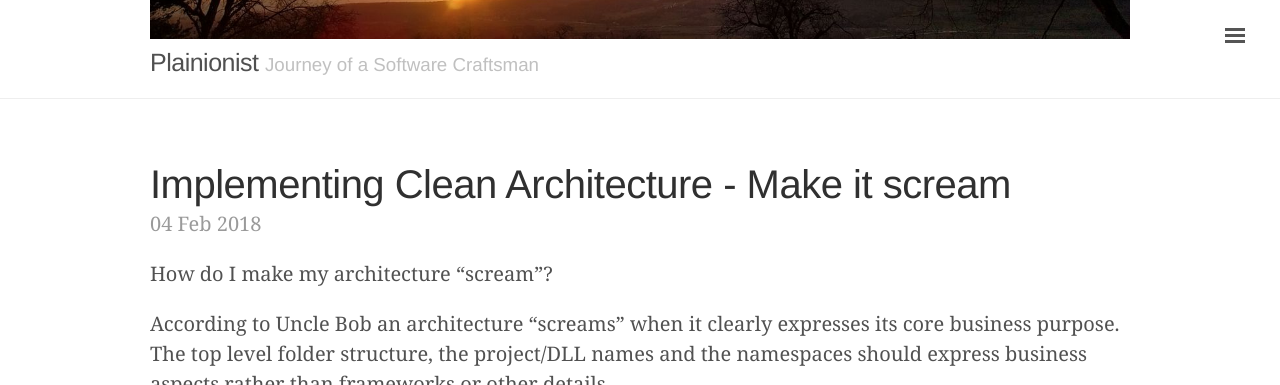
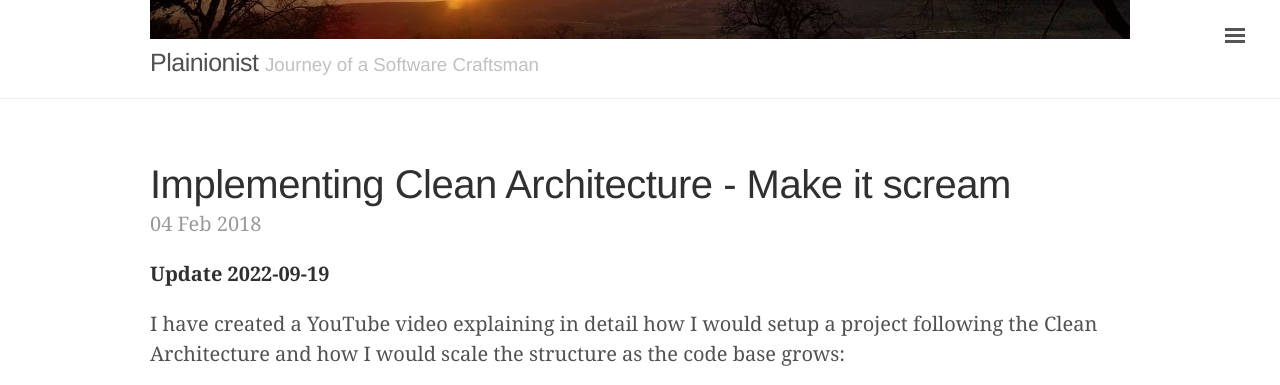
Before and after one commit to plainionist/plainionist.github.io, a Jekyll site: the page built from _posts/2018-02-04-Implementing-Clean-Architecture-Scream.md, in a window 1280 px wide and 900 px high, scrolled down 308 px, cut to the strip 0-385 px from the top of the window. Built offline with Jekyll 4.4.1, drawn with Linux system fonts in a browser that asks for light colours; comment, search, counter and statistics services are not loaded; some of the changed text lies outside the part shown.

Commit message:
post updated

```diff
--- a/_posts/2018-02-04-Implementing-Clean-Architecture-Scream.md
+++ b/_posts/2018-02-04-Implementing-Clean-Architecture-Scream.md
@@ -7,6 +7,18 @@
 excerpt_separator: <!--more-->
 lint-nowarn: JL0003
 ---
+
+**Update 2022-09-19**
+
+I have created a YouTube video explaining in detail how I would setup a project following
+the Clean Architecture and how I would scale the structure as the code base grows:
+
+<iframe width="560" height="315" src="https://www.youtube.com/embed/1IE8RC-IOSE"
+  title="YouTube video player" frameborder="0"
+  allow="accelerometer; autoplay; clipboard-write; encrypted-media; gyroscope; picture-in-picture" allowfullscreen>
+</iframe>
+
+-----
 
 How do I make my architecture "scream"?
 
@@ -145,15 +157,4 @@
 > [...] lead to an inescapable conclusion: The component structure cannot be designed from the top down.
 > It is not one of the first things about the system that is designed, but rather evolves as the system grows and changes.
 
-## Update 2022-09-19
-
-I have created a YouTube video explaining in detail how I would setup a project following
-the Clean Architecture and how I would scale the structure as the code base grows:
-
-<iframe width="560" height="315" src="https://www.youtube.com/embed/1IE8RC-IOSE"
-  title="YouTube video player" frameborder="0"
-  allow="accelerometer; autoplay; clipboard-write; encrypted-media; gyroscope; picture-in-picture" allowfullscreen>
-</iframe>
-
-
 {% include series.html %}
```
